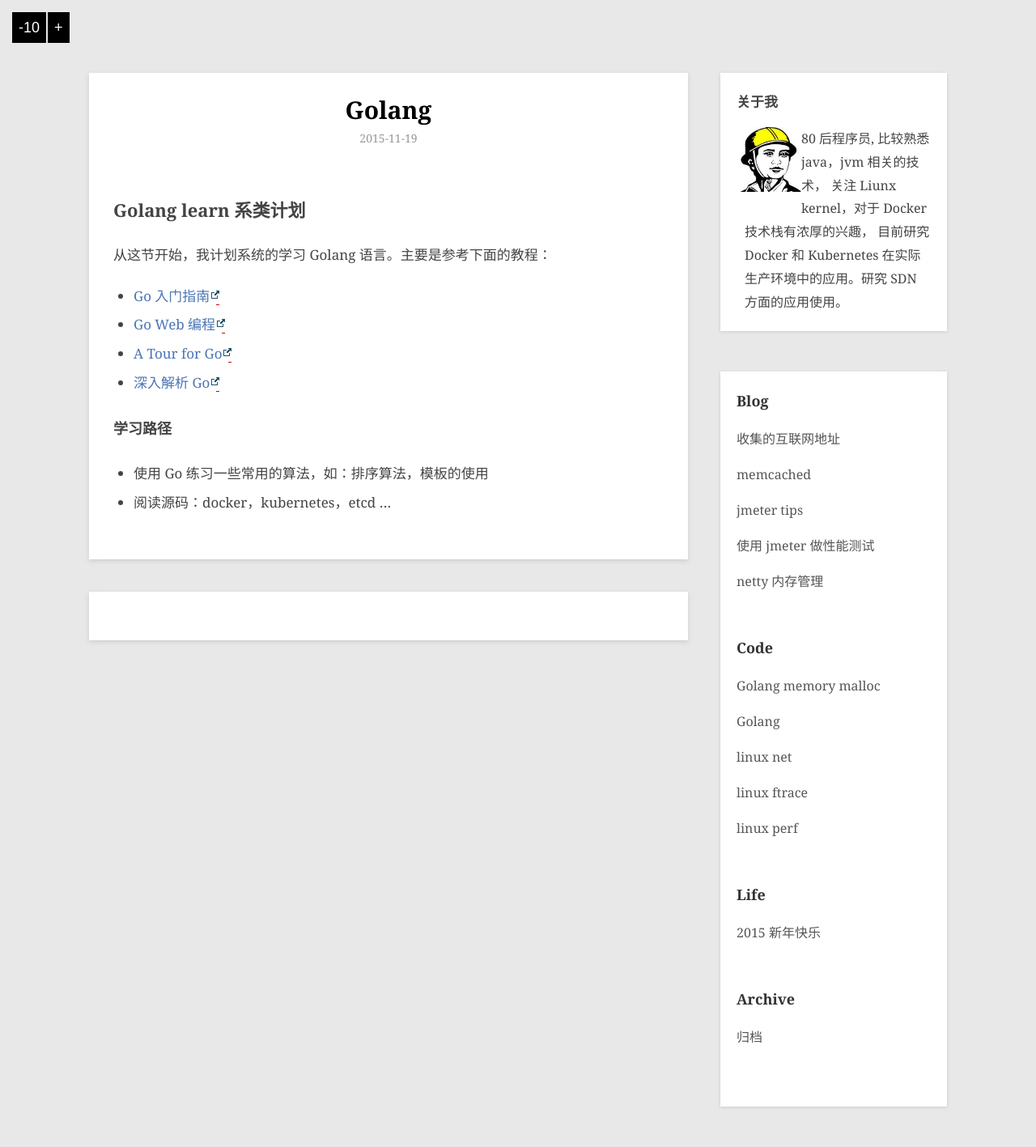
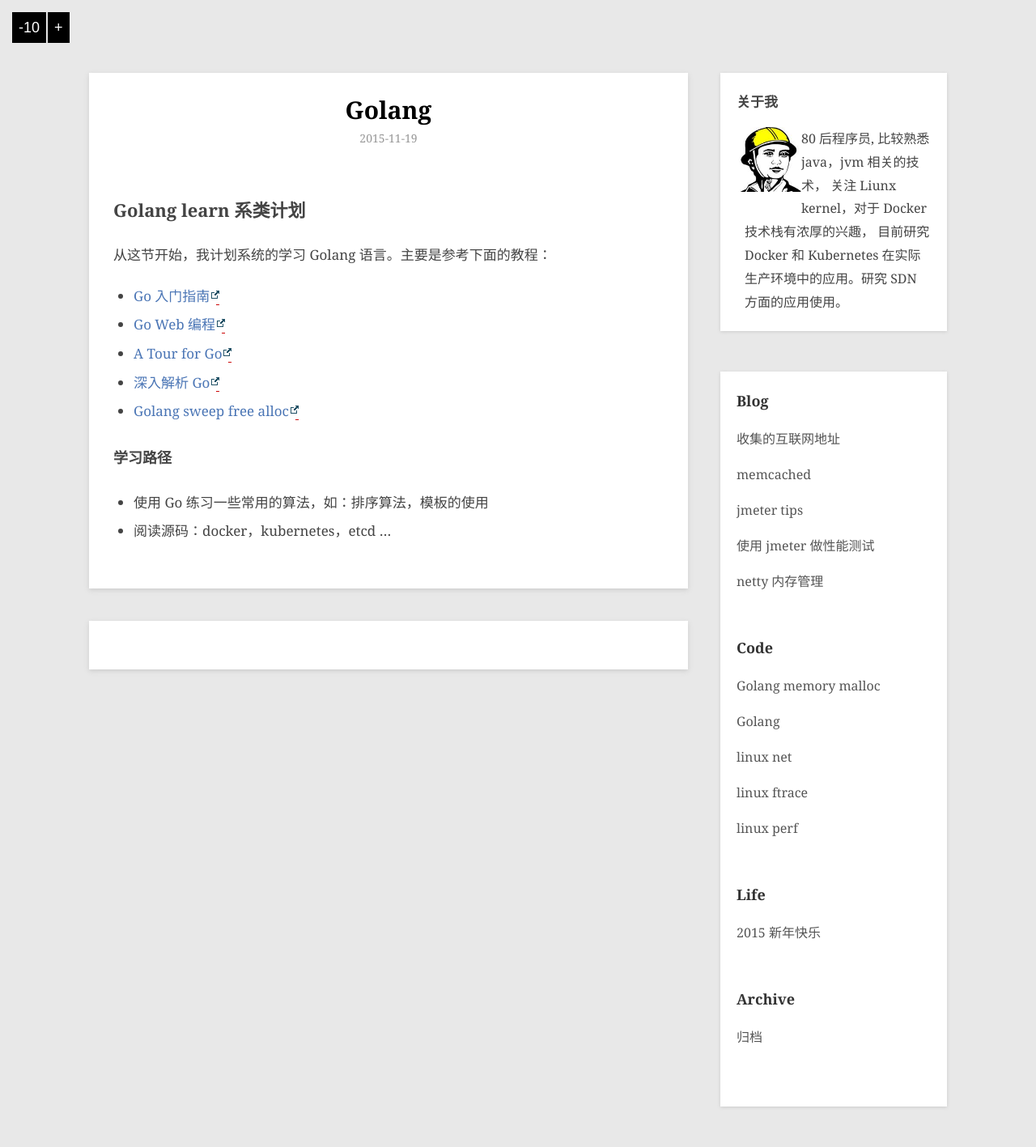
Before and after one commit to hushi55/hushi55.github.io, a Jekyll site: the page built from _posts/code/2015-11-19-golang-learn.md, in a window 1280 px wide. Shown: the whole page at 81% size. Built offline with Jekyll 4.4.1, drawn with Linux system fonts in a browser that asks for light colours; Markdown is read by kramdown in place of the engine named in the settings; comment, search, counter and statistics services are not loaded.

Commit message:
add link

```diff
--- a/_posts/code/2015-11-19-golang-learn.md
+++ b/_posts/code/2015-11-19-golang-learn.md
@@ -12,6 +12,7 @@ tags: [linux, kernel, net]
 - [Go Web 编程](https://github.com/astaxie/build-web-application-with-golang/blob/master/zh/01.0.md)
 - [A Tour for Go](http://tour.golang.org)
 - [深入解析 Go](https://tiancaiamao.gitbooks.io/go-internals/content/zh/index.html)
+- [Golang sweep free alloc](https://github.com/golang/proposal/blob/master/design/12800-sweep-free-alloc.md)
 
 ### 学习路径
 
```
